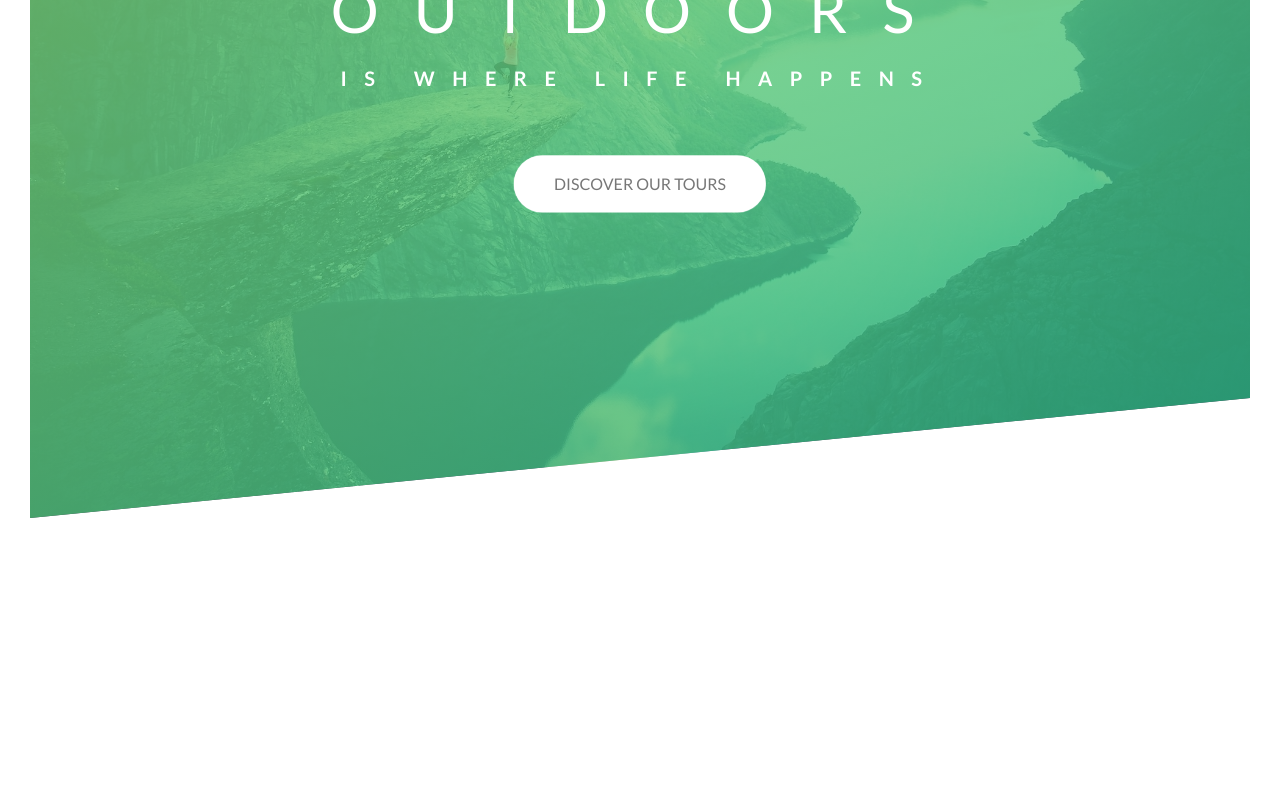
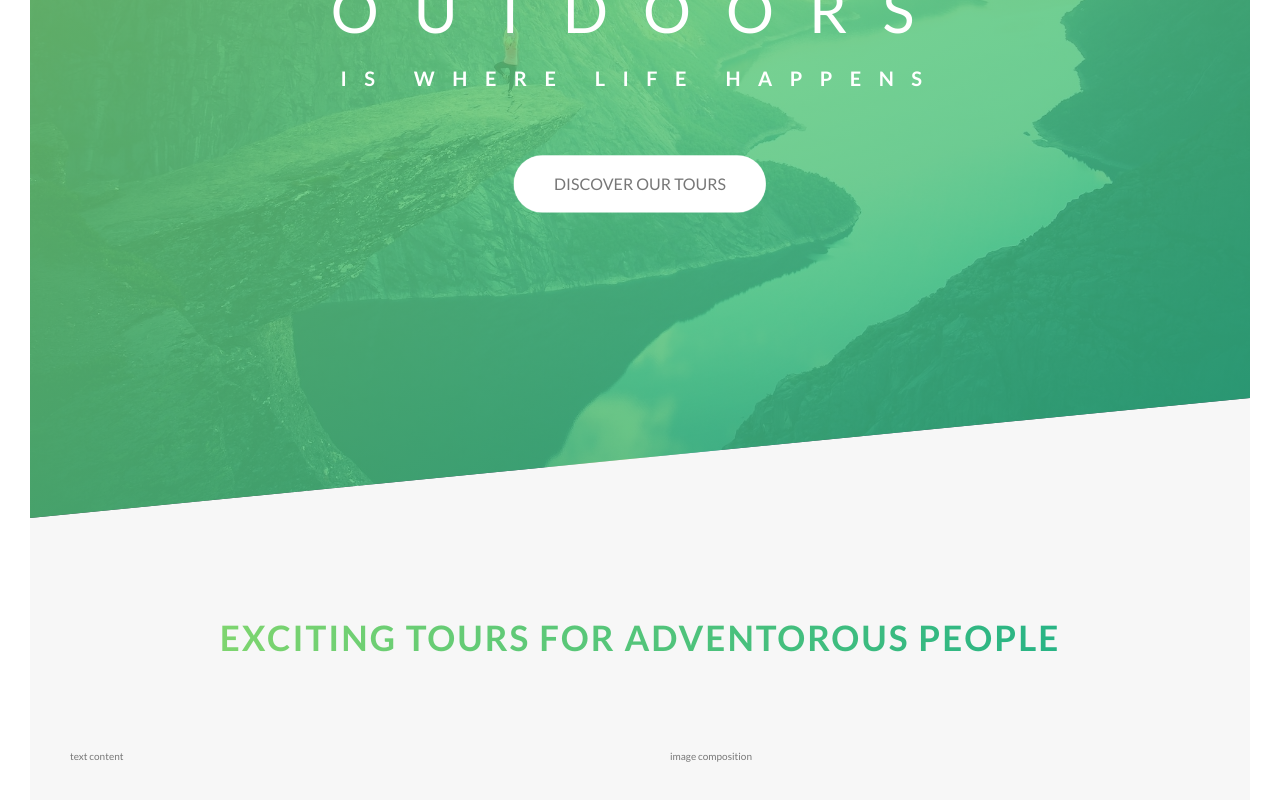
Before and after one commit to ARUNMOHAN9/basic-web-design, an Angular app: page / in a window 1280 px wide. Shown: the part 232-1032 px from the top of the page. Before the commit the page ends 800 px from the top, so only its background shows below. Built offline with nearby package versions, Linux system fonts and the light colour scheme.

Commit message:
added utility classes and minor fixes

```diff
--- a/src/app/natours/natours.component.html
+++ b/src/app/natours/natours.component.html
@@ -1,3 +1,4 @@
 <div class="pa-30 overflow-hide">
     <app-first-scroll-view></app-first-scroll-view>
+    <app-second-scroll-view></app-second-scroll-view>
 </div>
--- a/src/app/natours/natours.module.ts
+++ b/src/app/natours/natours.module.ts
@@ -3,9 +3,10 @@ import { CommonModule } from '@angular/common';
 import { NatoursComponent } from './natours.component';
 import { NatourRoutingModule } from './natour-routing.module';
 import { FirstScrollViewComponent } from './first-scroll-view/first-scroll-view.component';
+import { SecondScrollViewComponent } from './second-scroll-view/second-scroll-view.component';
 
 @NgModule({
-  declarations: [NatoursComponent, FirstScrollViewComponent],
+  declarations: [NatoursComponent, FirstScrollViewComponent, SecondScrollViewComponent],
   imports: [CommonModule, NatourRoutingModule],
 })
 export class NatoursModule {}
--- /dev/null
+++ b/src/app/natours/second-scroll-view/second-scroll-view.component.html
@@ -0,0 +1,17 @@
+<main>
+    <section class="section-about">
+        <div class="center-text mb-8">
+            <h2 class="heading-secondary">
+                Exciting tours for adventorous people
+            </h2>
+        </div>
+        <div class="row">
+            <div class="col-1-of-2">
+                text content
+            </div>
+            <div class="col-1-of-2">
+                image composition
+            </div>
+        </div>
+    </section>
+</main>
--- /dev/null
+++ b/src/app/natours/second-scroll-view/second-scroll-view.component.scss
@@ -0,0 +1,27 @@
+@use 'src/styles/abstracts/variables' as colors;
+
+.section-about {
+  background-color: colors.$color-grey-light;
+  padding: 25rem 0;
+  margin-top: -20vh;
+}
+
+.heading-secondary {
+  font-size: 3.5rem;
+  text-transform: uppercase;
+  font-weight: 700;
+  display: inline-block;
+  background-image: linear-gradient(
+    to right,
+    colors.$color-green-light,
+    colors.$color-green-dark
+  );
+  background-clip: text;
+  color: transparent;
+  letter-spacing: 2px;
+  transition: all 0.2s;
+  &:hover {
+    transform: skewY(2deg) skewX(15deg) scale(1.1);
+    text-shadow: 0.5rem 1rem 2rem rgba(colors.$color-black, 0.2);
+  }
+}
--- /dev/null
+++ b/src/app/natours/second-scroll-view/second-scroll-view.component.ts
@@ -0,0 +1,15 @@
+import { Component, OnInit } from '@angular/core';
+
+@Component({
+  selector: 'app-second-scroll-view',
+  templateUrl: './second-scroll-view.component.html',
+  styleUrls: ['./second-scroll-view.component.scss']
+})
+export class SecondScrollViewComponent implements OnInit {
+
+  constructor() { }
+
+  ngOnInit(): void {
+  }
+
+}
--- a/src/styles/abstracts/_variables.scss
+++ b/src/styles/abstracts/_variables.scss
@@ -3,6 +3,7 @@ $color-green-light: #7ed56f;
 $color-green-medium: #55c57a;
 $color-green-dark: #28b485;
 
+$color-grey-light: #f7f7f7;
 $color-grey-dark: #777;
 $color-white: #fff;
 $color-black: #000;
--- a/src/styles/base/_utilities.scss
+++ b/src/styles/base/_utilities.scss
@@ -0,0 +1,7 @@
+.center-text {
+  text-align: center;
+}
+
+.mb-8 {
+  margin-bottom: 8rem;
+}
```
